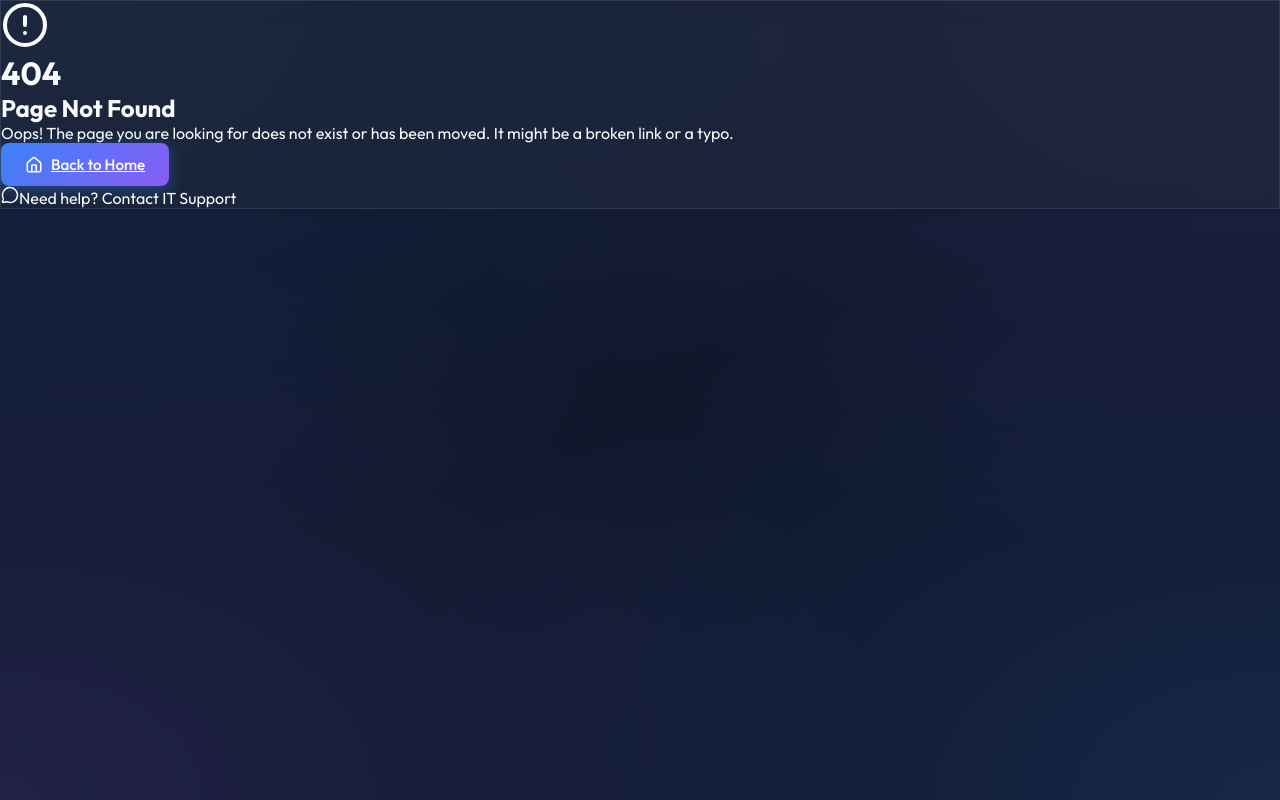
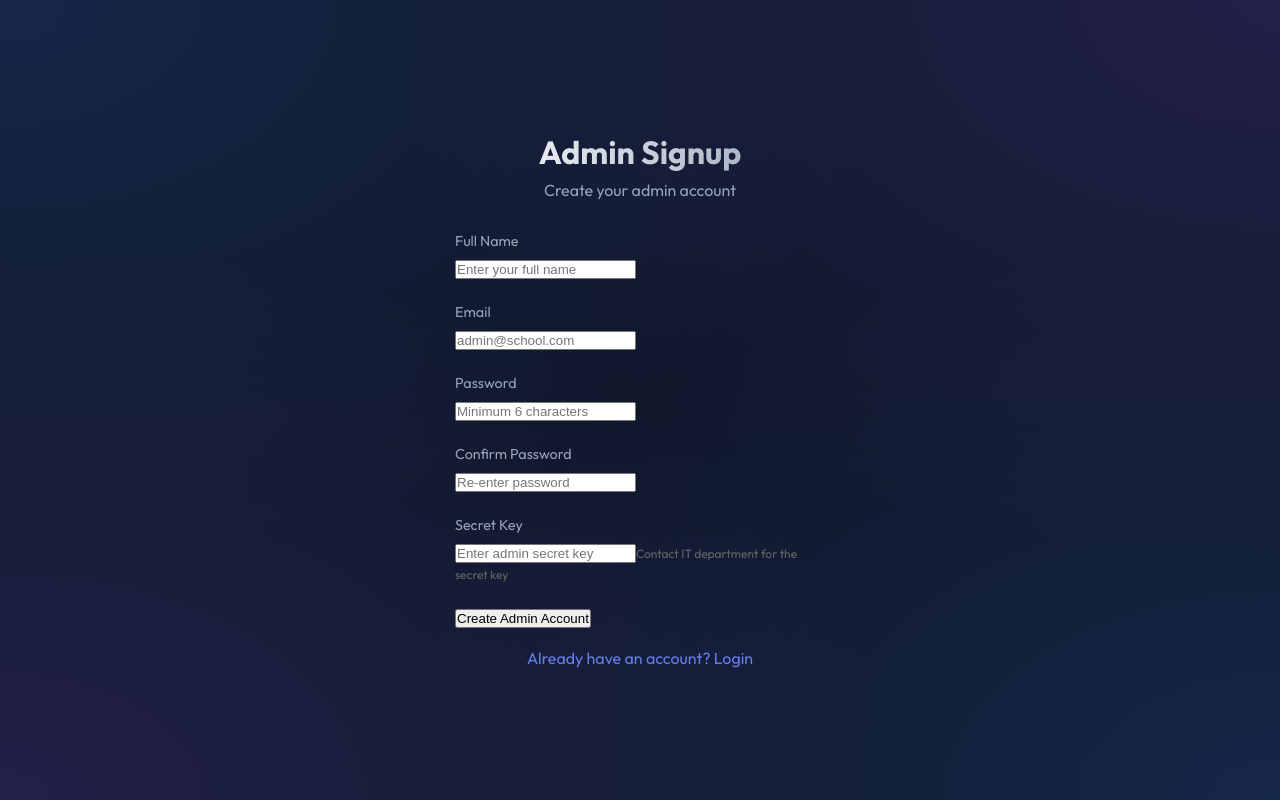
Before and after one commit to Alwinpro/sapp, a React (Vite) app: page /sapp/admin/signup in a window 1280 px wide. Before the commit this address had no page. Built offline with nearby package versions, Linux system fonts and the light colour scheme.

Commit message:
Add Supabase-only admin signup page

```diff
--- a/src/App.jsx
+++ b/src/App.jsx
@@ -9,6 +9,7 @@ import ManagementDashboard from './pages/ManagementDashboard';
 import TeacherDashboard from './pages/TeacherDashboard';
 import StudentDashboard from './pages/StudentDashboard';
 import NotFoundPage from './pages/NotFoundPage';
+import AdminSignup from './pages/AdminSignup';
 
 // Protected Route Component
 const ProtectedRoute = ({ children, allowedRoles }) => {
@@ -47,6 +48,9 @@ function App() {
           <Route path="/login/management" element={<LoginPage role="management" />} />
           <Route path="/login/teacher" element={<LoginPage role="teacher" />} />
           <Route path="/login/student" element={<LoginPage role="student" />} />
+
+          {/* Admin Signup Route - One Time Use */}
+          <Route path="/admin/signup" element={<AdminSignup />} />
 
           {/* Dashboards */}
           <Route
--- /dev/null
+++ b/src/pages/AdminSignup.jsx
@@ -0,0 +1,199 @@
+import React, { useState } from 'react';
+import { supabase } from '../supabase/config';
+import { useNavigate } from 'react-router-dom';
+import './LoginPage.css';
+
+const AdminSignup = () => {
+    const [formData, setFormData] = useState({
+        email: '',
+        password: '',
+        confirmPassword: '',
+        name: '',
+        secretKey: ''
+    });
+    const [error, setError] = useState('');
+    const [loading, setLoading] = useState(false);
+    const navigate = useNavigate();
+
+    // Secret key to prevent unauthorized admin creation
+    const ADMIN_SECRET_KEY = 'SCHOOL_ADMIN_2024'; // Change this to your own secret
+
+    const handleChange = (e) => {
+        setFormData({
+            ...formData,
+            [e.target.name]: e.target.value
+        });
+    };
+
+    const handleSubmit = async (e) => {
+        e.preventDefault();
+        setError('');
+
+        // Validate secret key
+        if (formData.secretKey !== ADMIN_SECRET_KEY) {
+            setError('Invalid secret key. Admin signup is restricted.');
+            return;
+        }
+
+        // Validate passwords match
+        if (formData.password !== formData.confirmPassword) {
+            setError('Passwords do not match');
+            return;
+        }
+
+        // Validate password length
+        if (formData.password.length < 6) {
+            setError('Password must be at least 6 characters');
+            return;
+        }
+
+        setLoading(true);
+
+        try {
+            // 1. Create admin user in Supabase Auth
+            const { data: authData, error: authError } = await supabase.auth.signUp({
+                email: formData.email,
+                password: formData.password,
+                options: {
+                    data: {
+                        name: formData.name,
+                        role: 'admin'
+                    }
+                }
+            });
+
+            if (authError) throw authError;
+
+            // 2. Create admin record in users table
+            const { error: dbError } = await supabase
+                .from('users')
+                .insert({
+                    id: authData.user.id,
+                    email: formData.email,
+                    name: formData.name,
+                    role: 'admin',
+                    status: 'active',
+                    created_at: new Date().toISOString()
+                });
+
+            if (dbError) throw dbError;
+
+            alert('✅ Admin account created successfully! You can now login.');
+            navigate('/login/admin');
+
+        } catch (error) {
+            console.error('Signup error:', error);
+            setError(error.message || 'Failed to create admin account');
+        } finally {
+            setLoading(false);
+        }
+    };
+
+    return (
+        <div className="login-container">
+            <div className="login-card">
+                <div className="login-header">
+                    <h1>Admin Signup</h1>
+                    <p>Create your admin account</p>
+                </div>
+
+                {error && (
+                    <div style={{
+                        padding: '12px',
+                        marginBottom: '20px',
+                        backgroundColor: '#fee',
+                        border: '1px solid #fcc',
+                        borderRadius: '8px',
+                        color: '#c33'
+                    }}>
+                        {error}
+                    </div>
+                )}
+
+                <form onSubmit={handleSubmit} className="login-form">
+                    <div className="form-group">
+                        <label>Full Name</label>
+                        <input
+                            type="text"
+                            name="name"
+                            value={formData.name}
+                            onChange={handleChange}
+                            required
+                            placeholder="Enter your full name"
+                        />
+                    </div>
+
+                    <div className="form-group">
+                        <label>Email</label>
+                        <input
+                            type="email"
+                            name="email"
+                            value={formData.email}
+                            onChange={handleChange}
+                            required
+                            placeholder="admin@school.com"
+                        />
+                    </div>
+
+                    <div className="form-group">
+                        <label>Password</label>
+                        <input
+                            type="password"
+                            name="password"
+                            value={formData.password}
+                            onChange={handleChange}
+                            required
+                            placeholder="Minimum 6 characters"
+                        />
+                    </div>
+
+                    <div className="form-group">
+                        <label>Confirm Password</label>
+                        <input
+                            type="password"
+                            name="confirmPassword"
+                            value={formData.confirmPassword}
+                            onChange={handleChange}
+                            required
+                            placeholder="Re-enter password"
+                        />
+                    </div>
+
+                    <div className="form-group">
+                        <label>Secret Key</label>
+                        <input
+                            type="password"
+                            name="secretKey"
+                            value={formData.secretKey}
+                            onChange={handleChange}
+                            required
+                            placeholder="Enter admin secret key"
+                        />
+                        <small style={{ color: '#666', fontSize: '12px' }}>
+                            Contact IT department for the secret key
+                        </small>
+                    </div>
+
+                    <button
+                        type="submit"
+                        className="login-button"
+                        disabled={loading}
+                    >
+                        {loading ? 'Creating Account...' : 'Create Admin Account'}
+                    </button>
+                </form>
+
+                <div style={{ textAlign: 'center', marginTop: '20px' }}>
+                    <a
+                        href="/login/admin"
+                        style={{ color: '#667eea', textDecoration: 'none' }}
+                    >
+                        Already have an account? Login
+                    </a>
+                </div>
+            </div>
+        </div>
+    );
+};
+
+export default AdminSignup;
```
